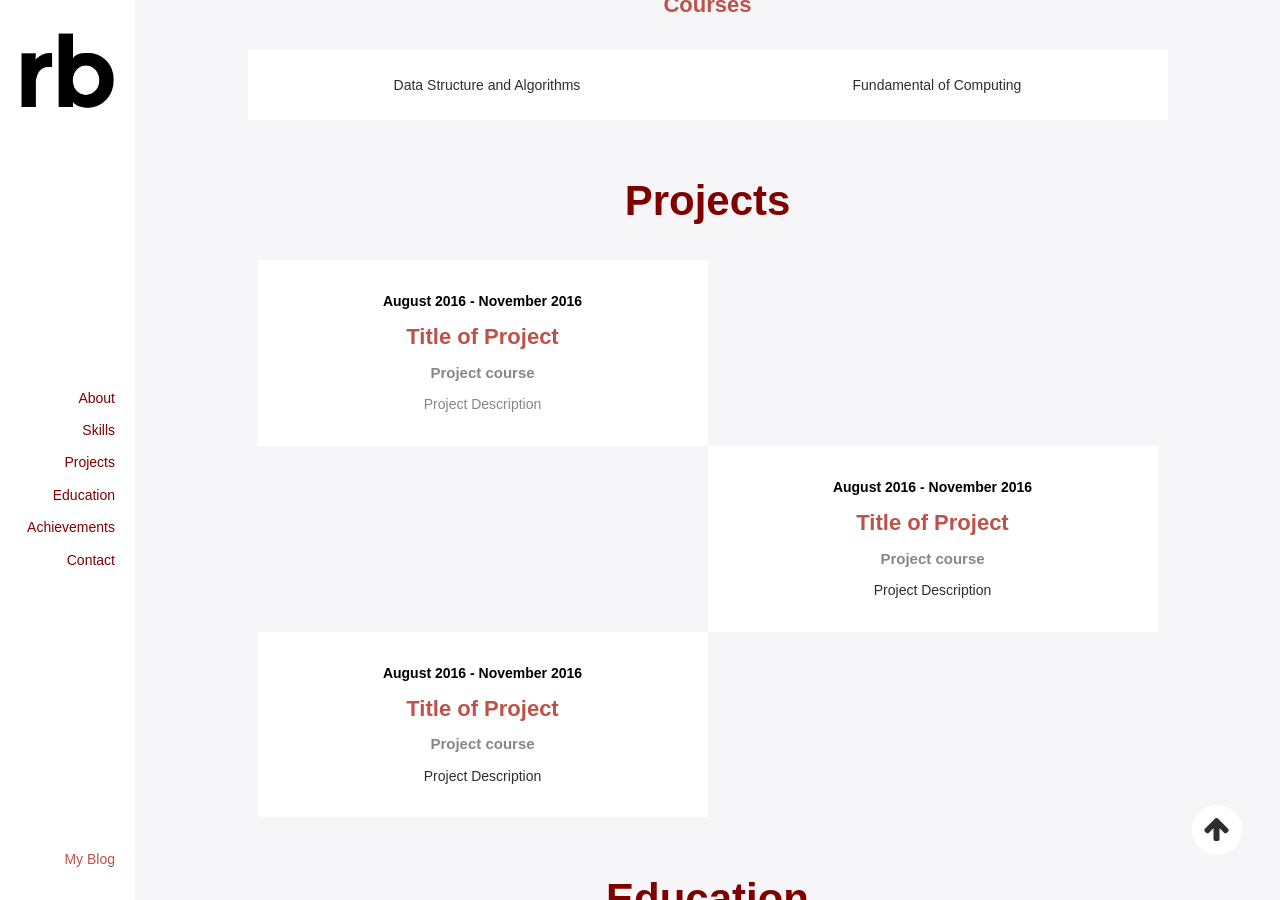
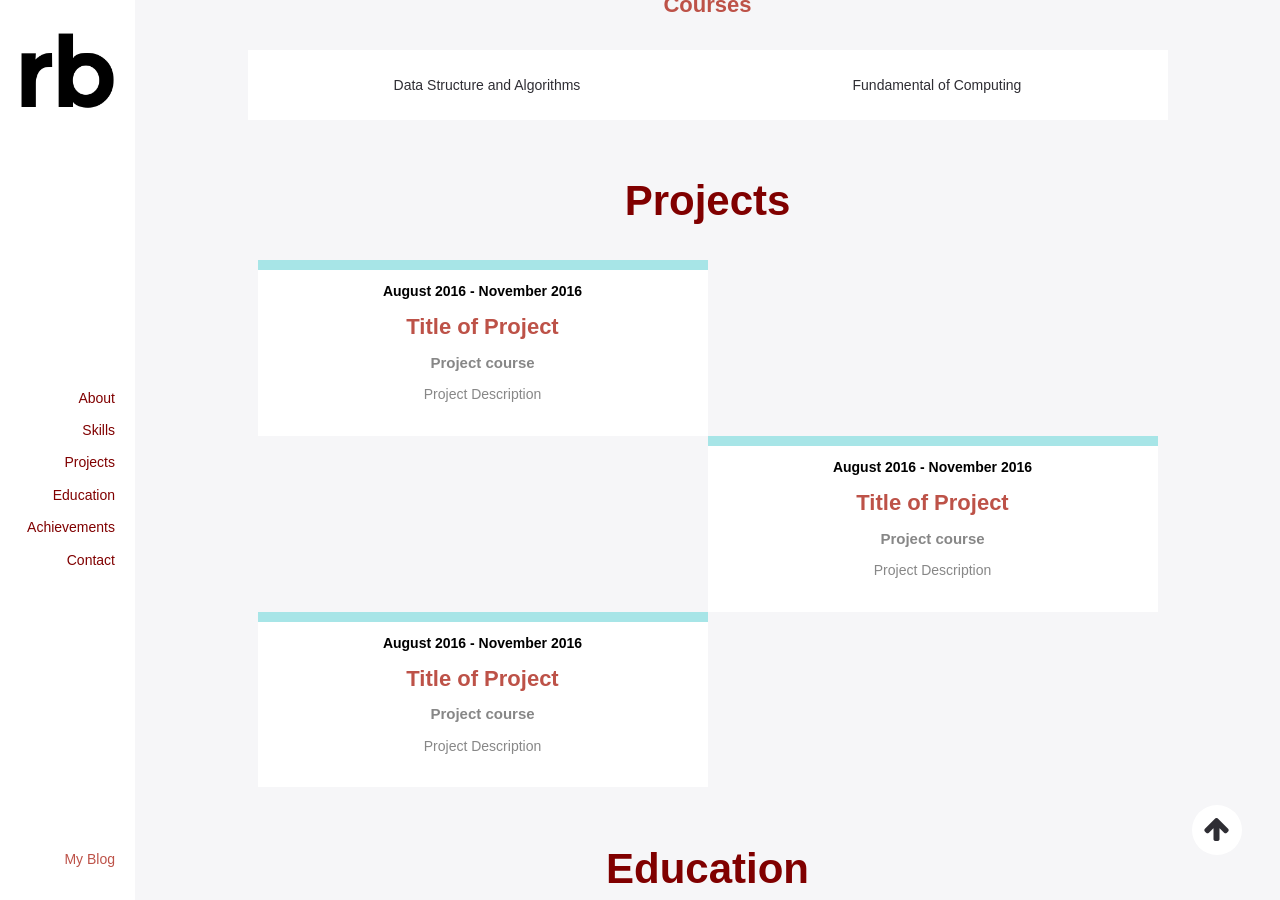
Before and after one commit to shivnshu/homepage, a Jekyll site: the page built from index.html, in a window 1280 px wide and 900 px high, scrolled down 2325 px. Built offline with Jekyll 4.4.1, drawn with Linux system fonts in a browser that asks for light colours; Markdown is read by kramdown in place of the engine named in the settings.

Commit message:
added header to education and projects boxes

```diff
--- a/_includes/section-education.html
+++ b/_includes/section-education.html
@@ -1 +1 @@
-<section class="education-section"><h2>Education</h2><div class="education"><div class="b-tech"><h4>Mechanical Engineering</h4><p>Indian Institute of Technology, Kanpur</p></div><div class="twelth"><h4>Intermediate (CBSE)</h4><p>Vinayak Academy, Orai</p></div><div class="tenth"><h4>High School (CBSE)</h4><p>Vinayak Academy, Orai</p></div></div></section>
+<section class="education-section"><h2>Education</h2><div class="education"><div class="b-tech"><div class="education-header"></div><h4>Mechanical Engineering</h4><p>Indian Institute of Technology, Kanpur</p></div><div class="twelth"><div class="education-header"></div><h4>Intermediate (CBSE)</h4><p>Vinayak Academy, Orai</p></div><div class="tenth"><div class="education-header"></div><h4>High School (CBSE)</h4><p>Vinayak Academy, Orai</p></div></div></section>
--- a/_includes/section-projects.html
+++ b/_includes/section-projects.html
@@ -1 +1 @@
-<section class="projects-section"><h2>Projects</h2><div class="projects"><div class="project-first"><p class="date">August 2016 - November 2016</p><h4>Title of Project</h4><h4 class="course">Project course</h4><p>Project Description</p></div><div class="project-second"><p class="date">August 2016 - November 2016</p><h4>Title of Project</h4><h4 class="course">Project course</h4><p>Project Description</p></div><div class="project-third"><p class="date">August 2016 - November 2016</p><h4>Title of Project</h4><h4 class="course">Project course</h4><p>Project Description</p></div></div></section>
+<section class="projects-section"><h2>Projects</h2><div class="projects"><div class="project-first"><div class="project-header"></div><p class="date">August 2016 - November 2016</p><h4>Title of Project</h4><h4 class="course">Project course</h4><p>Project Description</p></div><div class="project-second"><div class="project-header"></div><p class="date">August 2016 - November 2016</p><h4>Title of Project</h4><h4 class="course">Project course</h4><p>Project Description</p></div><div class="project-third"><div class="project-header"></div><p class="date">August 2016 - November 2016</p><h4>Title of Project</h4><h4 class="course">Project course</h4><p>Project Description</p></div></div></section>
--- a/_jadefiles/section-education.jade
+++ b/_jadefiles/section-education.jade
@@ -3,11 +3,14 @@
 
     div.education
         div.b-tech
+            div.education-header
             h4 Mechanical Engineering
             p Indian Institute of Technology, Kanpur
         div.twelth
+            div.education-header
             h4 Intermediate (CBSE)
             p Vinayak Academy, Orai
         div.tenth
+            div.education-header
             h4 High School (CBSE)
             p Vinayak Academy, Orai
--- a/_jadefiles/section-projects.jade
+++ b/_jadefiles/section-projects.jade
@@ -4,18 +4,21 @@
     div.projects
 
         div.project-first
+            div.project-header
             p.date August 2016 - November 2016
             h4 Title of Project
             h4.course Project course
             p Project Description
 
         div.project-second
+            div.project-header
             p.date August 2016 - November 2016
             h4 Title of Project
             h4.course Project course
             p Project Description
 
         div.project-third
+            div.project-header
             p.date August 2016 - November 2016
             h4 Title of Project
             h4.course Project course
--- a/assets/css/main.css
+++ b/assets/css/main.css
@@ -828,11 +828,15 @@
   width: 900px;
   margin-left: auto;
   margin-right: auto; }
+  section.projects-section div.projects div.project-header {
+    width: 100%;
+    height: 10px;
+    background-color: #A7E5E7; }
   section.projects-section div.projects div.project-first {
     background-color: white;
     width: 50%;
     text-align: center;
-    padding: 20px 0; }
+    padding-bottom: 20px; }
     section.projects-section div.projects div.project-first h4 {
       margin: 10px 0; }
     section.projects-section div.projects div.project-first .course {
@@ -849,14 +853,15 @@
     width: 50%;
     margin-left: 50%;
     text-align: center;
-    padding: 20px 0; }
+    padding-bottom: 20px; }
     section.projects-section div.projects div.project-second h4 {
       margin: 10px 0; }
     section.projects-section div.projects div.project-second .course {
       font-size: 15px;
       color: #878787; }
     section.projects-section div.projects div.project-second p {
-      margin: 10px 0; }
+      margin: 10px 0;
+      color: #878787; }
     section.projects-section div.projects div.project-second .date {
       font-weight: 700;
       color: black; }
@@ -864,14 +869,15 @@
     background-color: white;
     width: 50%;
     text-align: center;
-    padding: 20px 0; }
+    padding-bottom: 20px; }
     section.projects-section div.projects div.project-third h4 {
       margin: 10px 0; }
     section.projects-section div.projects div.project-third .course {
       font-size: 15px;
       color: #878787; }
     section.projects-section div.projects div.project-third p {
-      margin: 10px 0; }
+      margin: 10px 0;
+      color: #878787; }
     section.projects-section div.projects div.project-third .date {
       font-weight: 700;
       color: black; }
@@ -885,16 +891,20 @@
   margin-left: auto;
   margin-right: auto;
   width: 900px; }
+  section.education-section div.education div.education-header {
+    width: 100%;
+    height: 10px;
+    background-color: #A7E5E7; }
   section.education-section div.education div.b-tech {
     background-color: white;
     width: 50%;
     text-align: center;
-    padding-top: 20px;
     padding-bottom: 20px; }
     section.education-section div.education div.b-tech h4 {
       color: #414141;
       font-weight: 300;
-      margin: 0; }
+      margin: 0;
+      margin-top: 15px; }
     section.education-section div.education div.b-tech p {
       color: #878787;
       font-weight: 200;
@@ -904,12 +914,12 @@
     width: 50%;
     margin-left: 50%;
     text-align: center;
-    padding-top: 20px;
     padding-bottom: 20px; }
     section.education-section div.education div.twelth h4 {
       color: #414141;
       font-weight: 300;
-      margin: 0; }
+      margin: 0;
+      margin-top: 15px; }
     section.education-section div.education div.twelth p {
       color: #878787;
       font-weight: 200;
@@ -918,12 +928,12 @@
     background-color: white;
     width: 50%;
     text-align: center;
-    padding-top: 20px;
     padding-bottom: 20px; }
     section.education-section div.education div.tenth h4 {
       color: #414141;
       font-weight: 300;
-      margin: 0; }
+      margin: 0;
+      margin-top: 15px; }
     section.education-section div.education div.tenth p {
       color: #878787;
       font-weight: 200;
```
Also changed, not shown: assets/css/3-sections/home-education.sass (+11 -3 lines), assets/css/3-sections/home-projects.sass (+10 -3 lines), 3 other files.
